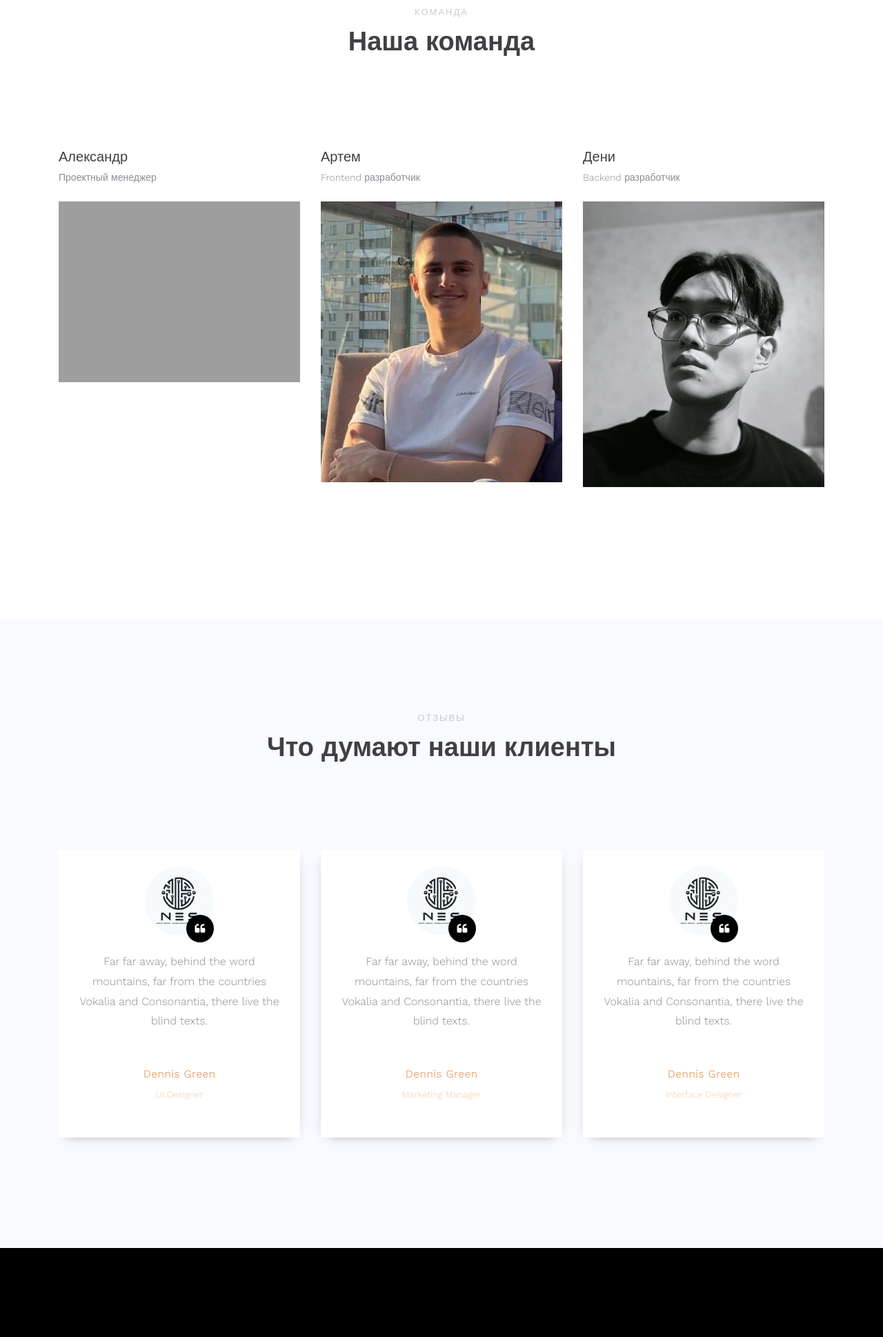
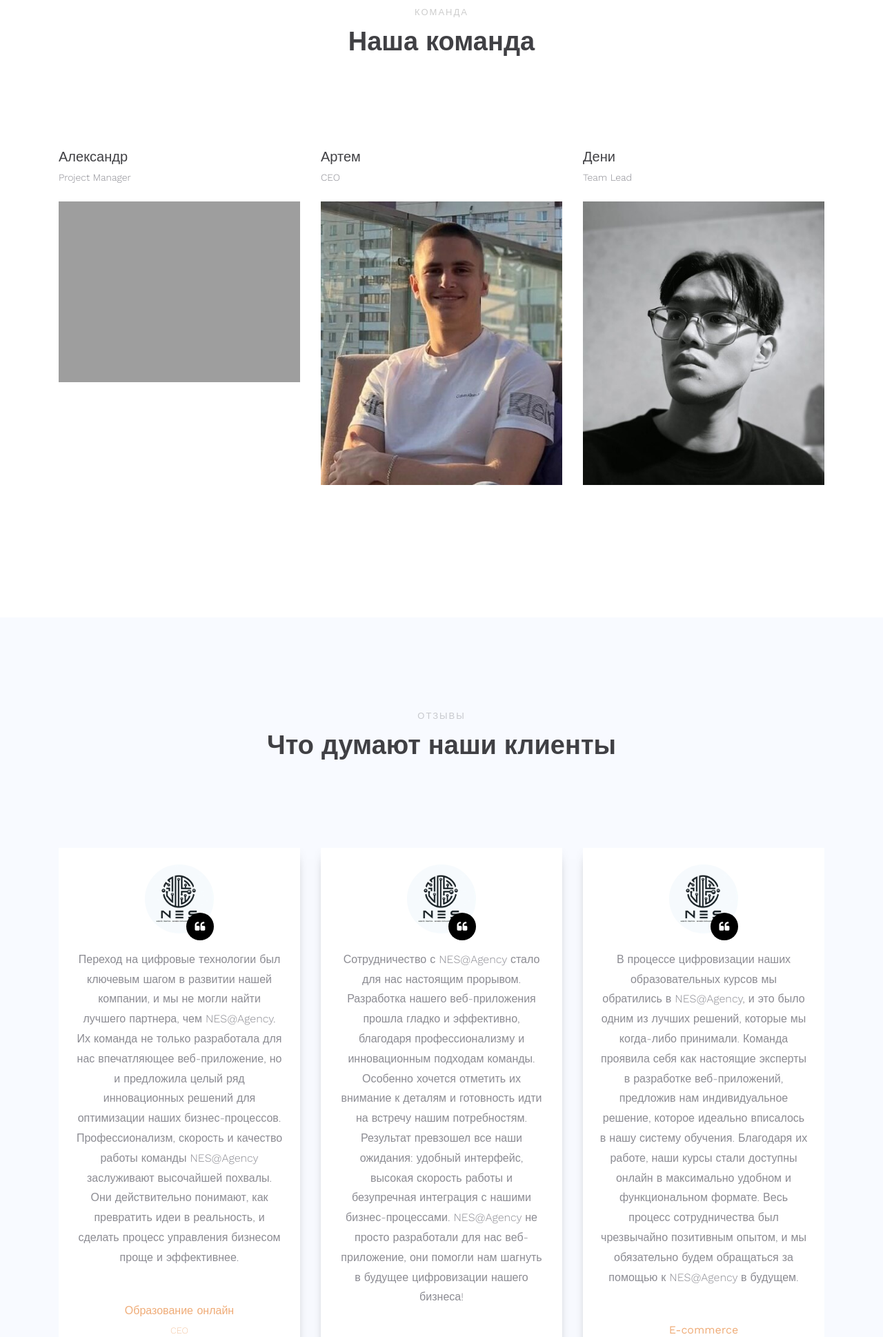
Before and after one commit to cbrekrut/NES, a Django app: page /about/ in a window 1280 px wide. Shown: the part 1468-3406 px from the top of the page at 69% size. Run offline with Django 5.2, Linux system fonts and the light colour scheme; some libraries are stand-ins or nearby versions; some web fonts are replaced; grey boxes are pictures that could not be loaded.

Commit message:
fixed: beta 1.0

```diff
--- a/lending/templates/about.html
+++ b/lending/templates/about.html
@@ -38,10 +38,10 @@
         <div class="collapse navbar-collapse" id="ftco-nav">
           <ul class="navbar-nav ml-auto">
 
-            <li class="nav-item"><a href="/" class="nav-link">Главная</a></li>
-            <li class="nav-item active"><a href="/about" class="nav-link">О Нас</a></li>
-            <li class="nav-item"><a href="/portfolio" class="nav-link">Портфолио</a></li>
-            <li class="nav-item"><a href="/contact" class="nav-link">Контакты</a></li>
+            <li class="nav-item"><a href="{% url 'home'%}" class="nav-link">Главная</a></li>
+            <li class="nav-item active"><a href="{% url 'about'%}" class="nav-link">О Нас</a></li>
+            <li class="nav-item"><a href="{% url 'portfolio'%}" class="nav-link">Портфолио</a></li>
+            <li class="nav-item"><a href="{% url 'contact'%}" class="nav-link">Контакты</a></li>
             <li class="nav-item cta"><a href="#" class="nav-link" data-toggle="modal" data-target="#myModal"><span>Заказать вебсайт</span></a></li>
           </ul>
         </div>
@@ -126,7 +126,7 @@
             <div class="block-10">
               <div class="person-info mb-2">
                 <span class="name">Александр</span>
-                <span class="position">Проектный менеджер</span>
+                <span class="position">Project Manager</span>
               </div>
               <img src="{% static "images/person_1.jpg" %}" alt="" class="img-fluid mb-3">
             </div>
@@ -135,7 +135,7 @@
             <div class="block-10">
               <div class="person-info mb-2">
                 <span class="name">Артем</span>
-                <span class="position">Frontend разработчик</span>
+                <span class="position">CEO</span>
               </div>
               <img src="{% static "images/kovtun.jpg" %}" alt="" class="img-fluid mb-3">
             </div>
@@ -144,7 +144,7 @@
             <div class="block-10">
               <div class="person-info mb-2">
                 <span class="name">Дени</span>
-                <span class="position">Backend разработчик</span>
+                <span class="position">Team Lead</span>
               </div>
               <img src="{% static "images/deni.jpg" %}" alt="" class="img-fluid mb-3">
             </div>
@@ -172,9 +172,9 @@
                     </span>
                   </div>
                   <div class="text">
-                    <p class="mb-5">Far far away, behind the word mountains, far from the countries Vokalia and Consonantia, there live the blind texts.</p>
-                    <p class="name">Dennis Green</p>
-                    <span class="position">Marketing Manager</span>
+                    <p class="mb-5">Сотрудничество с NES@Agency стало для нас настоящим прорывом. Разработка нашего веб-приложения прошла гладко и эффективно, благодаря профессионализму и инновационным подходам команды. Особенно хочется отметить их внимание к деталям и готовность идти на встречу нашим потребностям. Результат превзошел все наши ожидания: удобный интерфейс, высокая скорость работы и безупречная интеграция с нашими бизнес-процессами. NES@Agency не просто разработали для нас веб-приложение, они помогли нам шагнуть в будущее цифровизации нашего бизнеса!</p>
+                    <p class="name">Ритейл Групп</p>
+                    <span class="position">Маркетолог</span>
                   </div>
                 </div>
               </div>
@@ -186,9 +186,9 @@
                     </span>
                   </div>
                   <div class="text">
-                    <p class="mb-5">Far far away, behind the word mountains, far from the countries Vokalia and Consonantia, there live the blind texts.</p>
-                    <p class="name">Dennis Green</p>
-                    <span class="position">Interface Designer</span>
+                    <p class="mb-5">В процессе цифровизации наших образовательных курсов мы обратились в NES@Agency, и это было одним из лучших решений, которые мы когда-либо принимали. Команда проявила себя как настоящие эксперты в разработке веб-приложений, предложив нам индивидуальное решение, которое идеально вписалось в нашу систему обучения. Благодаря их работе, наши курсы стали доступны онлайн в максимально удобном и функциональном формате. Весь процесс сотрудничества был чрезвычайно позитивным опытом, и мы обязательно будем обращаться за помощью к NES@Agency в будущем.</p>
+                    <p class="name">E-commerce</p>
+                    <span class="position">Интернет менеджер</span>
                   </div>
                 </div>
               </div>
@@ -200,9 +200,9 @@
                     </span>
                   </div>
                   <div class="text">
-                    <p class="mb-5">Far far away, behind the word mountains, far from the countries Vokalia and Consonantia, there live the blind texts.</p>
-                    <p class="name">Dennis Green</p>
-                    <span class="position">UI Designer</span>
+                    <p class="mb-5">Переход на цифровые технологии был ключевым шагом в развитии нашей компании, и мы не могли найти лучшего партнера, чем NES@Agency. Их команда не только разработала для нас впечатляющее веб-приложение, но и предложила целый ряд инновационных решений для оптимизации наших бизнес-процессов. Профессионализм, скорость и качество работы команды NES@Agency заслуживают высочайшей похвалы. Они действительно понимают, как превратить идеи в реальность, и сделать процесс управления бизнесом проще и эффективнее.</p>
+                    <p class="name">Образование онлайн</p>
+                    <span class="position">CEO</span>
                   </div>
                 </div>
               </div>
--- a/lending/views.py
+++ b/lending/views.py
@@ -72,6 +72,8 @@ def priliv(request):
 def contact(request):
     if request.method == "POST":
         name = request.POST.get('name')
+        if name == '':
+            name = request.POST.get('name')
         email = request.POST.get('email')
         telephone = request.POST.get('telephone')
         textarea = request.POST.get('Textarea')
```
Also changed, not shown: lending/templates/contact.html (+5 -42 lines), lending/templates/home.html (+10 -10 lines), lending/templates/metall-design.html (+4 -4 lines), lending/templates/nanopi.html (+4 -4 lines), lending/templates/portfolio.html (+6 -6 lines), lending/templates/priliv.html (+4 -4 lines), lending/templates/tsg.html (+4 -4 lines), lending/static/css/style.css, lending/static/images/deni.jpg, lending/static/images/kovtun.jpg, lending/static/images/logo_md.jpg (added).
